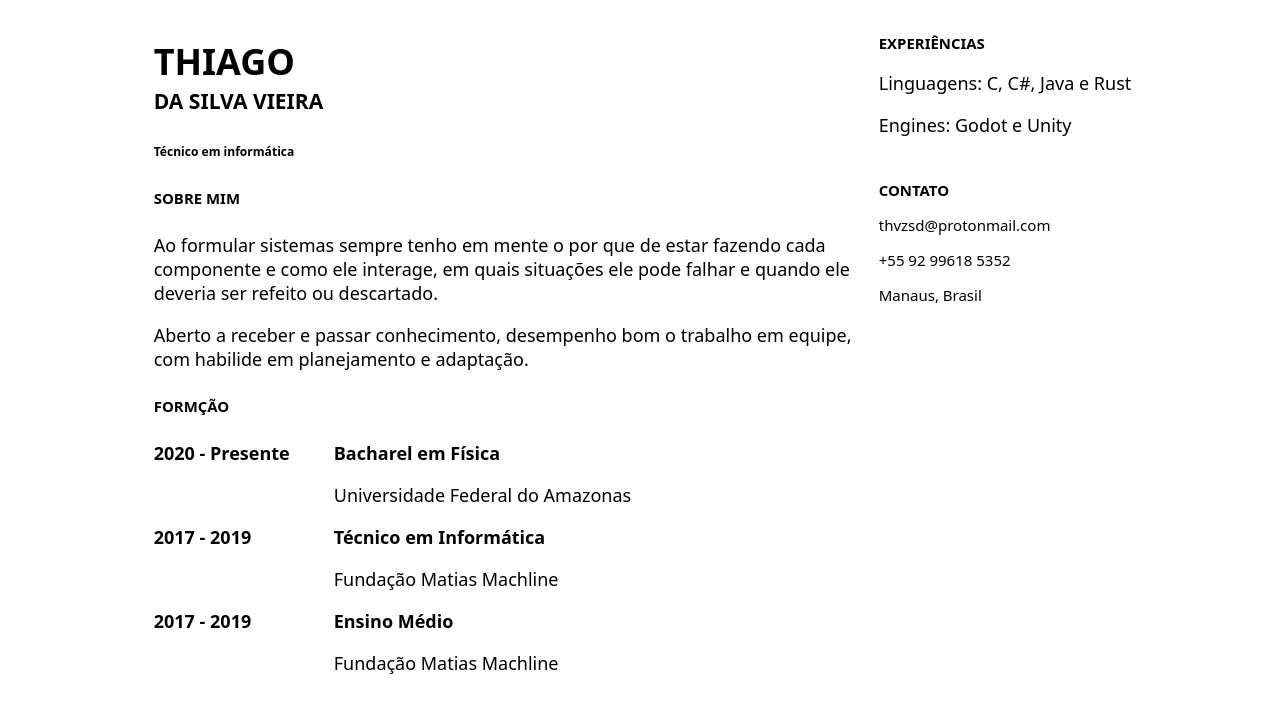
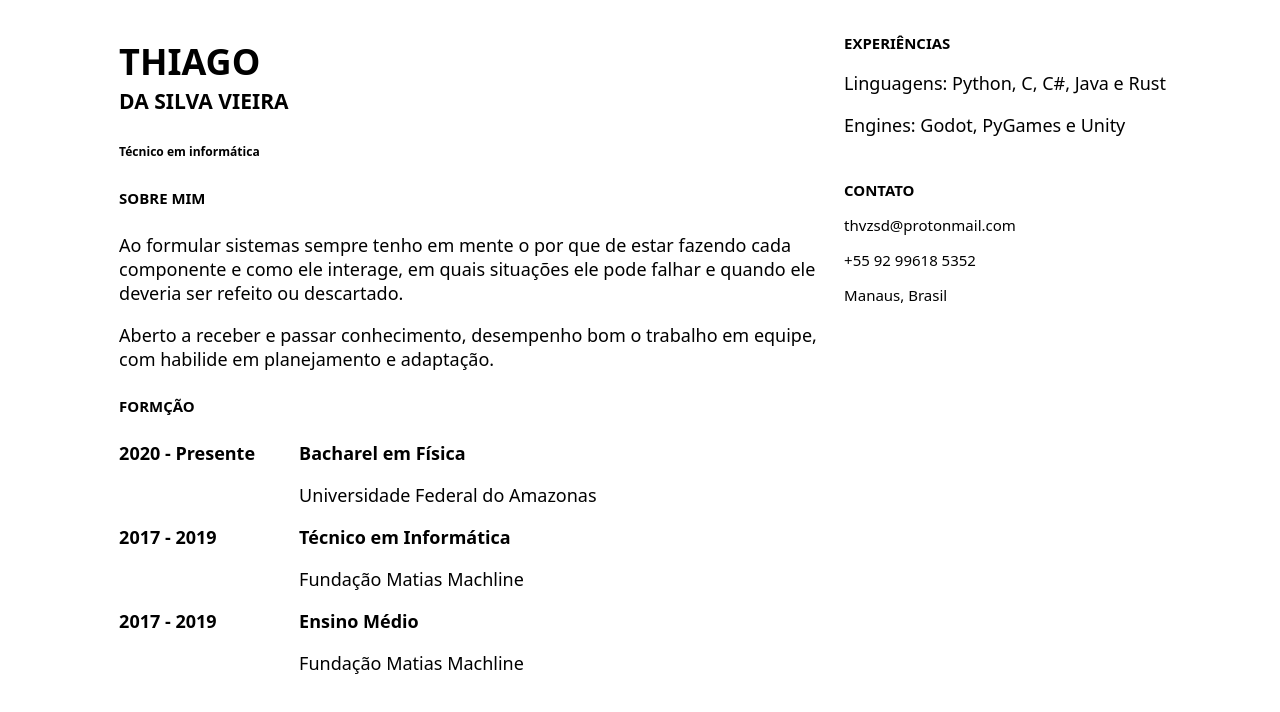
Before and after one commit to mlvzsd/Resume, a plain HTML site: page index.html in a window 1280 px wide. Drawn offline with Linux system fonts and the light colour scheme.

Commit message:
update hard skill list

```diff
--- a/index.html
+++ b/index.html
@@ -68,8 +68,8 @@
         <div id='rightbar'>
             <h5 class='no-bottom'>EXPERIÊNCIAS</h5>
             <div id='experiences'>
-                <p>Linguagens: C, C#, Java e Rust</p>
-                <p>Engines: Godot e Unity</p>
+                <p>Linguagens: Python, C, C#, Java e Rust</p>
+                <p>Engines: Godot, PyGames e Unity</p>
             </div>
             <h5 class='no-bottom'>CONTATO</h5>
             <div id='contact'>
```
